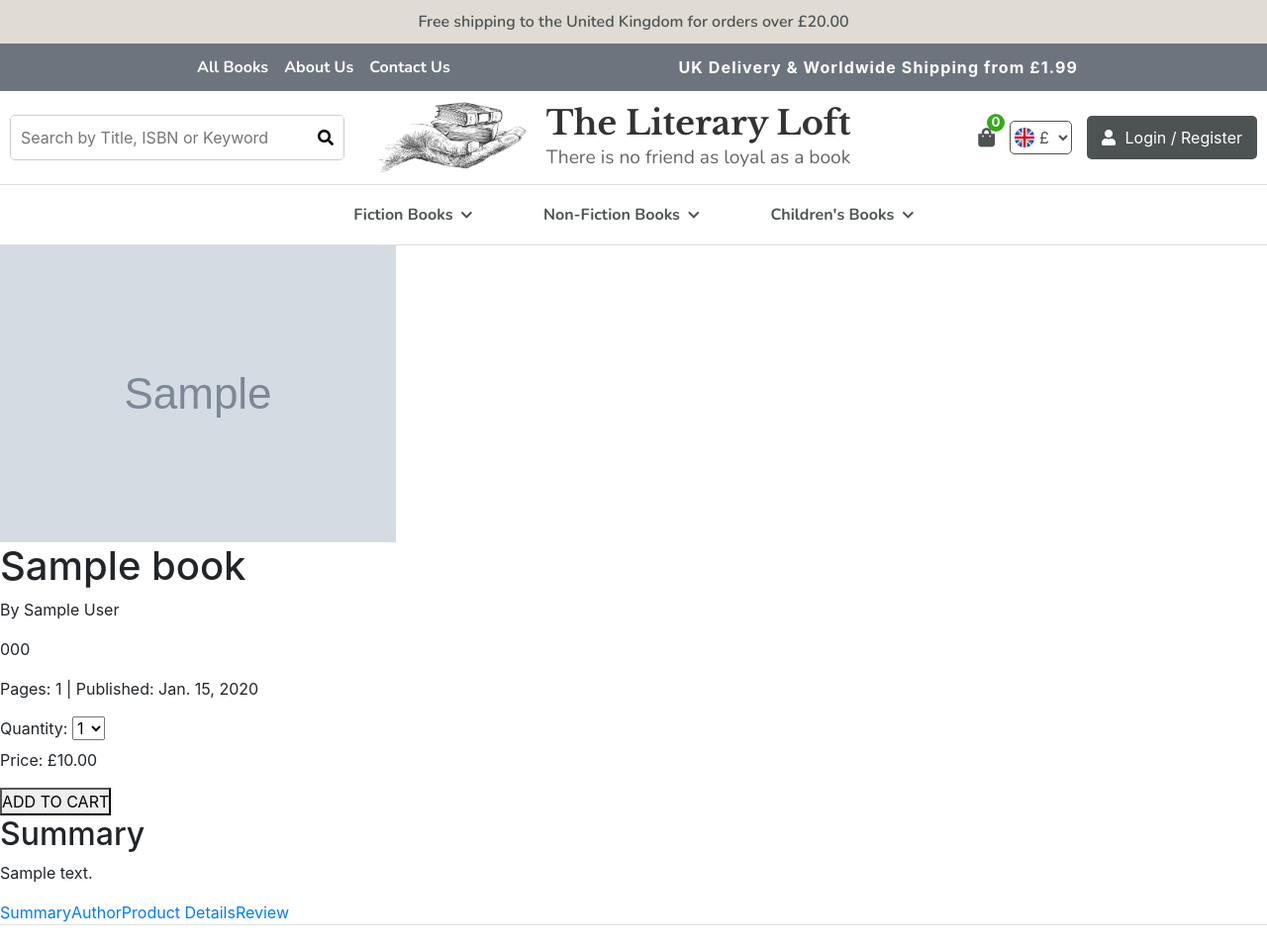
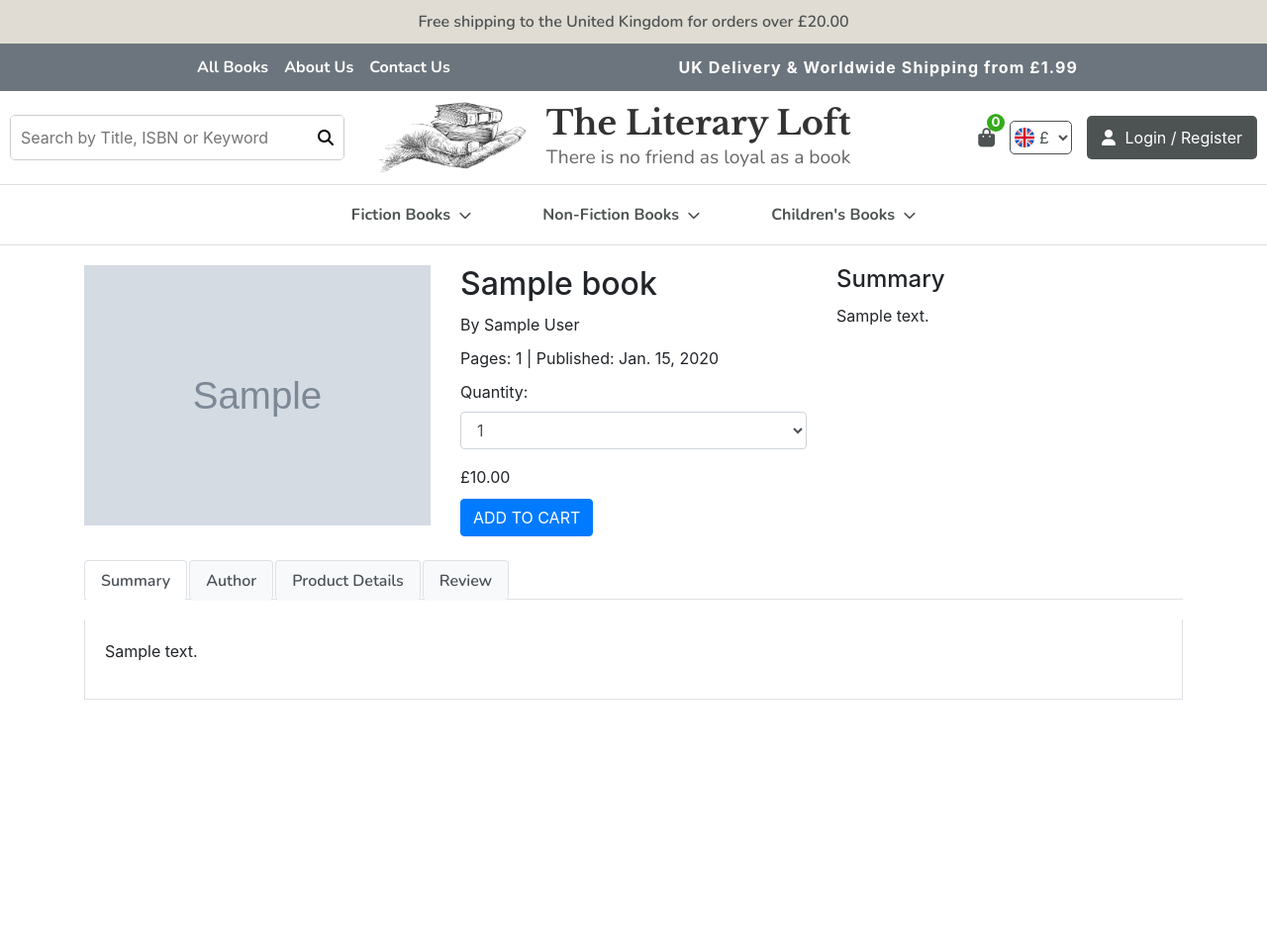
Before and after one commit to vica781/The_Literary_Loft_v2, a Django app: page /book/1/ in a window 1280 px wide. Shown: the whole page at 99% size. After the commit the page ends 707 px from the top, so only its background shows below. Run offline with Django 4.2, Linux system fonts and the light colour scheme; tables that the repository leaves empty hold one stand-in row (values such as "Sample post"); grey boxes marked "Sample" are stand-in pictures; some libraries are stand-ins or nearby versions.

Commit message:
Style: install CKeditor-5 to style book infor text

```diff
--- a/books/models.py
+++ b/books/models.py
@@ -1,5 +1,6 @@
 from django.db import models
 from django.utils.text import slugify
+from django_ckeditor_5.fields import CKEditor5Field
 
 class Category(models.Model):
     CATEGORY_CHOICES = [
@@ -41,10 +42,10 @@
 class Book(models.Model):
     title = models.CharField(max_length=200)
     author = models.CharField(max_length=200)
-    about_author = models.TextField(blank=True)
+    about_author = CKEditor5Field(blank=True)
     isbn = models.CharField("ISBN", max_length=13, unique=True)
-    description = models.TextField(blank=True)
-    review = models.TextField(blank=True)
+    description = CKEditor5Field(blank=True)
+    review = CKEditor5Field(blank=True)
     price = models.DecimalField(max_digits=6, decimal_places=2)
     stock = models.PositiveIntegerField(default=0)
     subcategory = models.ForeignKey(Subcategory, related_name='books', on_delete=models.SET_NULL, null=True)
--- a/books/templates/books/book_details.html
+++ b/books/templates/books/book_details.html
@@ -1,61 +1,127 @@
-{% extends 'base.html' %}
-{% load static %}
+{% extends 'base.html' %} {% load static %}
+
+{% block title %}
+<title>Book Details - The Literary Loft</title>
+{% endblock %}
+
+{% block extra_css %}
+<link rel="stylesheet" href="{% static 'css/book_details.css' %}" />
+{% endblock %}
 
 {% block content %}
-<div class="book-detail">
-  <div class="book-header">
-    <div class="book-cover">
+<div class="container book-detail">
+  <div class="row book-header">
+    <div class="col-md-4 book-cover">
       {% if book.cover_image %}
-  <img src="{{ book.cover_image.url }}" alt="{{ book.title }} cover">
+<img src="{{ book.cover_image.url }}" alt="{{ book.title }} cover" />
 {% else %}
 <p>No cover image available</p>
 {% endif %}
     </div>
-    <div class="book-info">
+    <div class="col-md-4 book-info">
       <h1>{{ book.title }}</h1>
       <p>By {{ book.author }}</p>
-      <p>{{ book.isbn }}</p>
       <p>Pages: {{ book.pages }} | Published: {{ book.publication_date }}</p>
       <form method="post" action="{% url 'books:add_to_cart' book.id %}">
         {% csrf_token %}
+        <div class="form-group">
           <label for="quantity">Quantity:</label>
-        <select name="quantity" id="quantity">
+          <select class="form-control" name="quantity" id="quantity">
             {% for i in "123456789"|make_list %}
             <option value="{{ i }}">{{ i }}</option>
             {% endfor %}
           </select>
-        <p>Price: £{{ book.price }}</p>
-        <button type="submit">ADD TO CART</button>
+        </div>
+        <p>£{{ book.price }}</p>
+        <button type="submit" class="btn btn-primary">ADD TO CART</button>
       </form>
     </div>
-    <div class="book-summary">
+    <div class="col-md-4 book-summary">
       <h2>Summary</h2>
-      <p>{{ book.description }}</p>
+      <p>{{ book.description|safe }}</p>
     </div>
   </div>
-  <div class="book-tabs">
-    <ul class="nav nav-tabs">
-      <li class="active"><a data-toggle="tab" href="#summary">Summary</a></li>
-      <li><a data-toggle="tab" href="#author">Author</a></li>
-      <li><a data-toggle="tab" href="#details">Product Details</a></li>
-      <li><a data-toggle="tab" href="#review">Review</a></li>
+  <div class="row book-tabs mt-4">
+    <div class="col-12">
+      <ul class="nav nav-tabs" id="bookTabs" role="tablist">
+        <li class="nav-item">
+          <a
+            class="nav-link active"
+            id="summary-tab"
+            data-toggle="tab"
+            href="#summary"
+            role="tab"
+            >Summary</a
+          >
+        </li>
+        <li class="nav-item">
+          <a
+            class="nav-link"
+            id="author-tab"
+            data-toggle="tab"
+            href="#author"
+            role="tab"
+            >Author</a
+          >
+        </li>
+        <li class="nav-item">
+          <a
+            class="nav-link"
+            id="details-tab"
+            data-toggle="tab"
+            href="#details"
+            role="tab"
+            >Product Details</a
+          >
+        </li>
+        <li class="nav-item">
+          <a
+            class="nav-link"
+            id="review-tab"
+            data-toggle="tab"
+            href="#review"
+            role="tab"
+            >Review</a
+          >
+        </li>
       </ul>
-    <div class="tab-content">
-      <div id="summary" class="tab-pane fade in active">
-        <p>{{ book.description }}</p>
+      <div class="tab-content" id="bookTabsContent">
+        <div
+          class="tab-pane fade show active"
+          id="summary"
+          role="tabpanel"
+          aria-labelledby="summary-tab"
+        >
+          <p>{{ book.description|safe }}</p>
         </div>
-      <div id="author" class="tab-pane fade">
-        <!-- Add author information -->
+        <div
+          class="tab-pane fade"
+          id="author"
+          role="tabpanel"
+          aria-labelledby="author-tab"
+        >
+          <p>{{ book.about_author|safe }}</p>
         </div>
-      <div id="details" class="tab-pane fade">
+        <div
+          class="tab-pane fade"
+          id="details"
+          role="tabpanel"
+          aria-labelledby="details-tab"
+        >
           <p>ISBN: {{ book.isbn }}</p>
           <p>Pages: {{ book.pages }}</p>
           <p>Published: {{ book.publication_date }}</p>
           <p>Category: {{ book.subcategory.category }}</p>
           <p>Subcategory: {{ book.subcategory }}</p>
         </div>
-      <div id="review" class="tab-pane fade">
-        <!-- Add review section -->
+        <div
+          class="tab-pane fade"
+          id="review"
+          role="tabpanel"
+          aria-labelledby="review-tab"
+        >
+          <p>{{ book.review|safe }}</p>
+        </div>
       </div>
     </div>
   </div>
--- /dev/null
+++ b/reading_loft/static/css/book_details.css
@@ -0,0 +1,72 @@
+.book-detail {
+  padding-top: 20px;
+}
+
+.book-header {
+  margin-bottom: 20px;
+}
+
+.book-cover img {
+  max-width: 100%;
+  height: auto;
+}
+
+.book-info h1 {
+  font-size: 2rem;
+  margin-bottom: 10px;
+}
+
+.book-info p {
+  margin-bottom: 10px;
+}
+
+.book-summary h2 {
+  font-size: 1.5rem;
+  margin-bottom: 10px;
+}
+
+.book-tabs .nav-tabs {
+  margin-bottom: 20px;
+}
+
+.book-tabs .tab-content {
+  padding: 20px;
+  border: 1px solid #ddd;
+  border-top: none;
+}
+
+.book-tabs .nav-tabs {
+  border-bottom: 1px solid #dee2e6;
+}
+
+.book-tabs .nav-item {
+  margin-bottom: -1px;
+}
+
+.book-tabs .nav-link {
+  border: 1px solid #dee2e6;
+  border-bottom: none;
+  border-top-left-radius: 0.25rem;
+  border-top-right-radius: 0.25rem;
+  padding: 0.5rem 1rem;
+  color: #495057;
+  background-color: #f8f9fa;
+  margin-right: 2px;
+}
+
+.book-tabs .nav-link:hover {
+  background-color: #e9ecef;
+}
+
+.book-tabs .nav-link.active {
+  color: #495057;
+  background-color: #fff;
+  border-bottom-color: #fff;
+}
+
+.book-tabs .tab-content {
+  padding: 20px;
+  border: 1px solid #dee2e6;
+  border-top: none;
+  background-color: #fff;
+}
--- a/reading_loft/urls.py
+++ b/reading_loft/urls.py
@@ -1,19 +1,3 @@
-"""
-URL configuration for reading_loft project.
-
-The `urlpatterns` list routes URLs to views. For more information please see:
-    https://docs.djangoproject.com/en/4.2/topics/http/urls/
-Examples:
-Function views
-    1. Add an import:  from my_app import views
-    2. Add a URL to urlpatterns:  path('', views.home, name='home')
-Class-based views
-    1. Add an import:  from other_app.views import Home
-    2. Add a URL to urlpatterns:  path('', Home.as_view(), name='home')
-Including another URLconf
-    1. Import the include() function: from django.urls import include, path
-    2. Add a URL to urlpatterns:  path('blog/', include('blog.urls'))
-"""
 from django.contrib import admin
 from django.urls import path, include
 from django.conf import settings
@@ -23,8 +7,9 @@
     path('admin/', admin.site.urls),
     path('accounts/', include('allauth.urls')),
     path('', include('books.urls')),  # Include the books app URLs
+    path('ckeditor5/', include('django_ckeditor_5.urls')),
 ]
 
+# Serve static and media files in development
 if settings.DEBUG:
-    urlpatterns += static(settings.STATIC_URL, document_root=settings.STATIC_ROOT)
-    # urlpatterns += static(settings.MEDIA_URL, document_root=settings.MEDIA_ROOT)
+    urlpatterns += static(settings.MEDIA_URL, document_root=settings.MEDIA_ROOT)
--- a/requirements.txt
+++ b/requirements.txt
@@ -1,5 +1,8 @@
 asgiref==3.8.1
 Django==4.2
 django-allauth==0.63.6
+django-ckeditor-5==0.2.13
+django-js-asset==2.2.0
+pillow==10.4.0
 sqlparse==0.5.1
 tzdata==2024.1
```
Also changed, not shown: reading_loft/settings.py (+25 -0 lines), book_covers/book_covers/billy_the_kid.jpg (added), book_covers/book_covers/doyle_novels.jpg (added), book_covers/book_covers/jungle_mowgli.jpg (added), book_covers/book_covers/secret_garden.jpg (added), book_covers/book_covers/were_none.jpg (added), books/migrations/0004_alter_book_about_author_alter_book_description_and_more.py (added), reading_loft/static/images/book_covers/doyle_novels.jpg (added), 1 other file. Lines whose indentation alone changed are shown as unchanged.
